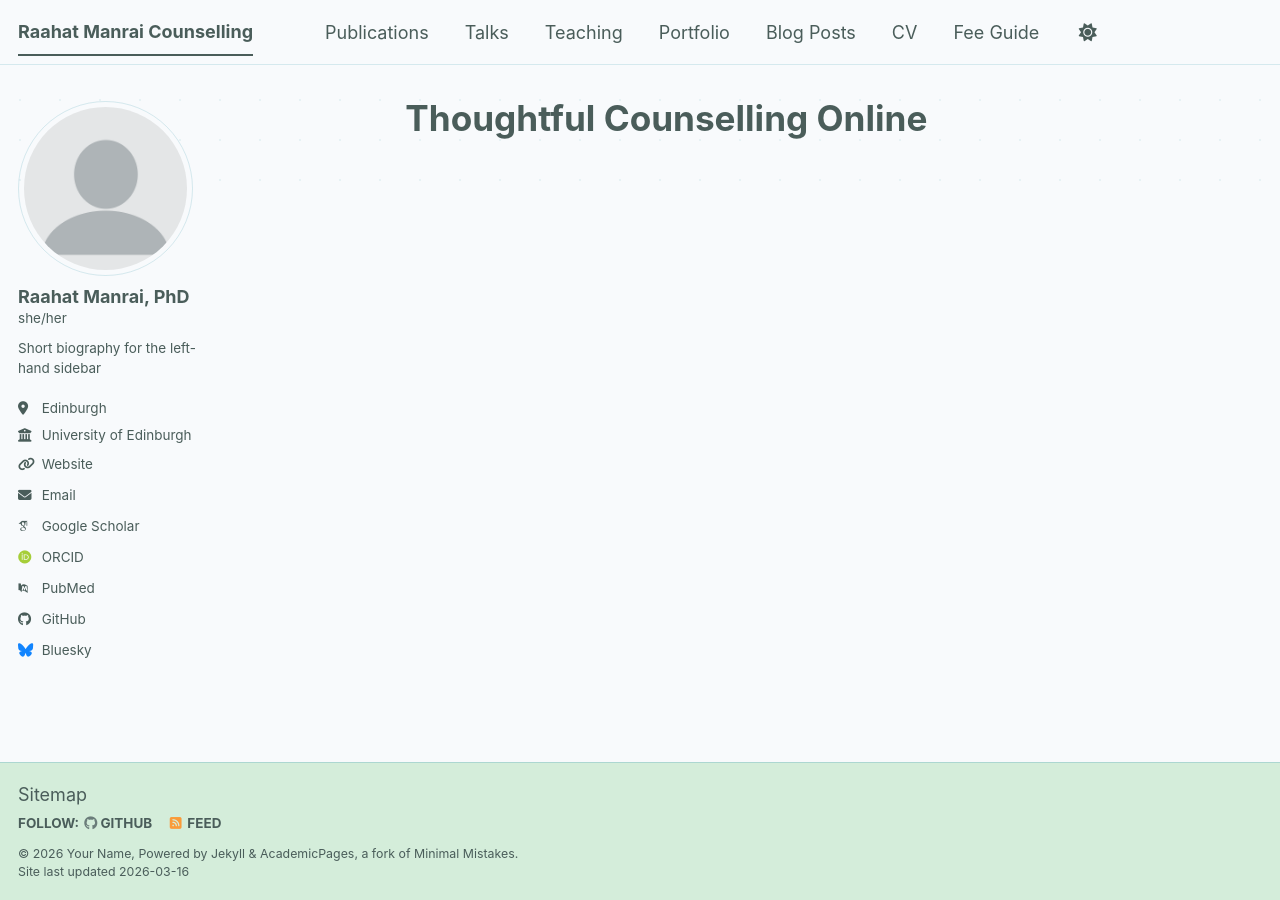
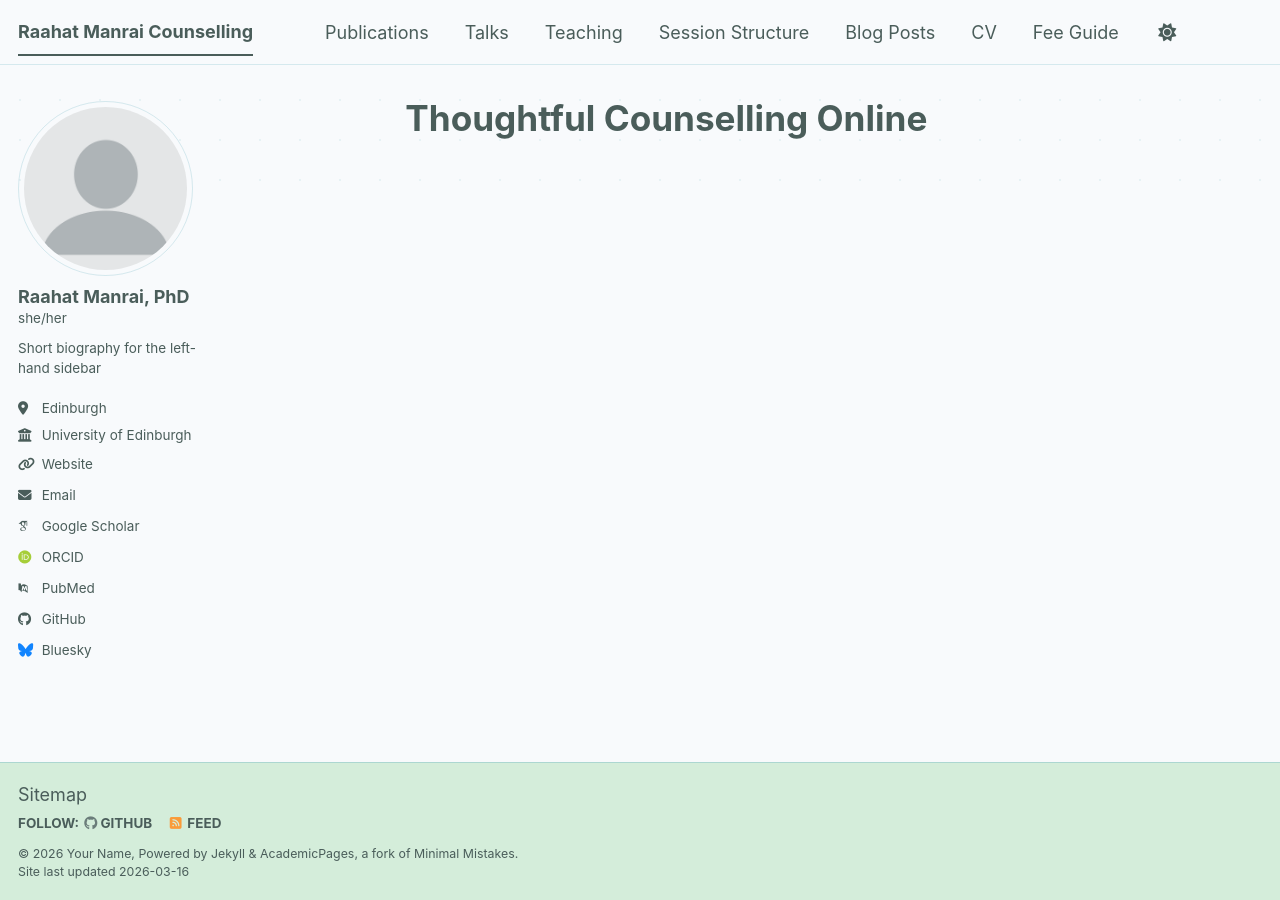
Before and after one commit to RaahatManrai/RaahatManrai.github.io, a Jekyll site: the page built from _pages/about.md, in a window 1280 px wide. Built offline with Jekyll 4.4.1, drawn with Linux system fonts in a browser that asks for light colours; some web fonts are replaced; a script bundle is joined from its source files by our own code; library files that are not in the unit come from our copies.

Commit message:
changing name of the portfolio tab

```diff
--- a/_data/navigation.yml
+++ b/_data/navigation.yml
@@ -17,7 +17,7 @@ main:
   - title: "Teaching"
     url: /teaching/
 
-  - title: "Portfolio"
+  - title: "Session Structure"
     url: /portfolio/
 
   - title: "Blog Posts"
```
